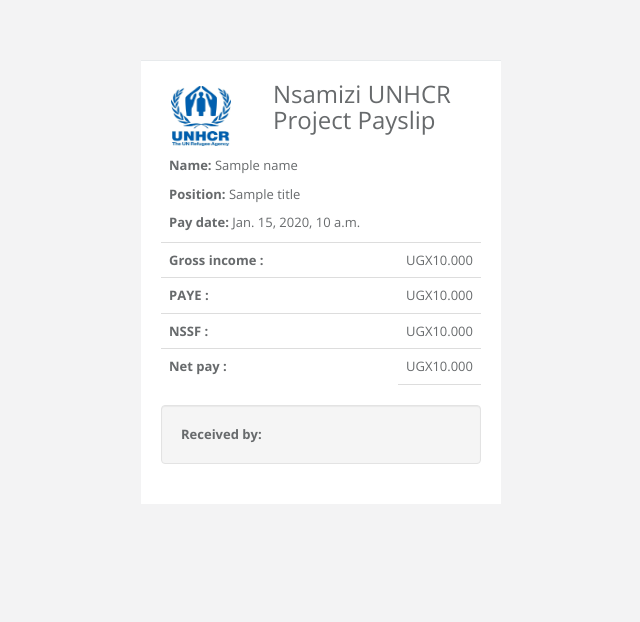
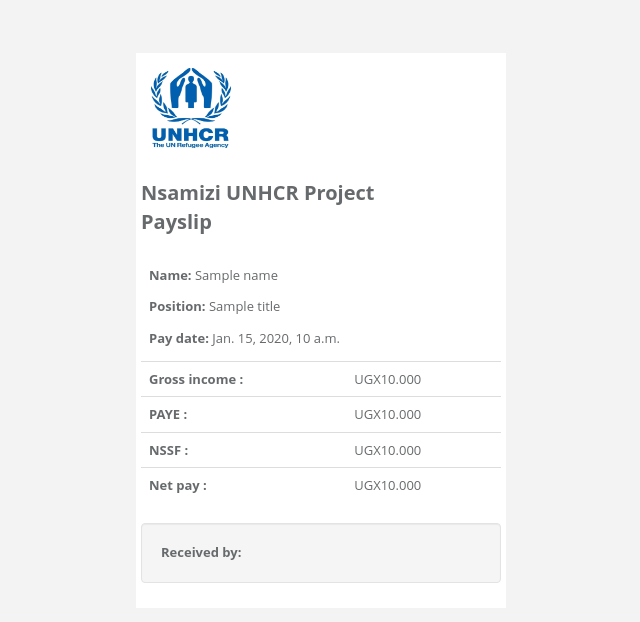
Before and after one commit to jamiemayombwe/payroll, a Django app: template payapp/templates/payslip.html in a window 1280 px wide. Shown: the top 622 px of the page, without its empty margins (319-959 px from the left). Run offline with Django 3.2, Linux system fonts and the light colour scheme; the template is opened without the code that fills it: most values are stand-ins (such as "Sample title", 1, 10 or a date in 2020); some libraries are stand-ins or nearby versions.

Commit message:
Renders payslip pdf

```diff
--- a/payapp/templates/payslip.html
+++ b/payapp/templates/payslip.html
@@ -1,20 +1,19 @@
-{% load static %}
 {% load humanize %}
 
 <!DOCTYPE html>
 <html lang="en">
 <head>
-    <meta charset="UTF-8">
     <title>Payslip</title>
-     <link href="{% static 'css/bootstrap.css' %}" rel="stylesheet">
-    <link href="{% static 'css/style.css' %}" rel="stylesheet">
+
     <style type="text/css">
+
         body {
             font-family: "open sans", "Helvetica Neue", Helvetica, Arial, sans-serif;
-            background-color: #2f4050;
             font-size: 13px;
             color: #676a6c;
             overflow-x: hidden;
+            box-sizing: border-box;
+            line-height: 1.42857143;
         }
 
         .gray-bg {
@@ -28,32 +27,6 @@
             padding: 40px 0 40px 0;
         }
 
-        .ibox-content {
-            background-color: #ffffff;
-            color: inherit;
-            padding: 15px 20px 20px 20px;
-            border-color: #e7eaec;
-            border-image: none;
-            border-style: solid solid none;
-            border-width: 1px 0;
-            clear: both;
-        }
-
-        .row {
-            margin-right: -15px;
-            margin-left: -15px;
-        }
-        .col-sm-8 {
-            width: 66.66666667%;
-        }
-
-        .col-sm-8,  .col-sm-12 {
-            float: left;
-        }
-        h2 {
-            font-size: 24px;
-        }
-
         .col-md-3{
             width: 32%;
         }
@@ -64,8 +37,53 @@
             padding: 10px;
         }
 
+        h2 {
+            font-size: 20px;
+        }
+
+        .ibox-content {
+            background-color: #ffffff;
+            color: inherit;
+            padding: 5px;
+            border-color: #e7eaec;
+        }
+
+        .row {
+            margin-right: -15px;
+            margin-left: -15px;
+        }
+
+        .col-lg-12, .col-sm-12, .col-sm-8, .col-md-3 {
+            position: relative;
+            min-height: 1px;
+            padding-right: 15px;
+            padding-left: 15px;
+        }
+
+        .wrapper-content {
+            padding: 5px;
+        }
+
+        .col-sm-8 {
+            width: 66.66666667%;
+        }
+
+        .col-sm-8,  .col-sm-12 {
+            float: left;
+        }
+
         .payslip-info{
             margin-left: -7px;
+        }
+
+        p {
+            margin: 0 0 10px;
+            box-sizing: border-box;
+            display: block;
+            -webkit-margin-before: 1em;
+            -webkit-margin-after: 1em;
+            -webkit-margin-start: 0;
+            -webkit-margin-end: 0;
         }
 
         .table {
@@ -80,18 +98,21 @@
             border-collapse: collapse;
             display: table;
             border-color: grey;
+            box-sizing: border-box;
         }
 
         tbody {
             display: table-row-group;
             vertical-align: middle;
             border-color: inherit;
+            box-sizing: border-box;
         }
 
         tr {
             display: table-row;
             vertical-align: inherit;
             border-color: inherit;
+            box-sizing: border-box;
         }
 
         .invoice-total > tbody > tr > td:first-child {
@@ -108,17 +129,16 @@
             padding: 8px;
             vertical-align: top;
         }
+
         .table > thead > tr > th, .table > tbody > tr > th, .table > tfoot > tr > th, .table > thead > tr > td, .table > tbody > tr > td, .table > tfoot > tr > td {
             padding: 8px;
             line-height: 1.42857143;
             vertical-align: top;
             border-top: 1px solid #ddd;
         }
+
         td, th {
             padding: 0;
-        }
-
-        td, th {
             display: table-cell;
             vertical-align: inherit;
         }
@@ -126,6 +146,7 @@
         .m-t {
             margin-top: 15px;
         }
+
         .well {
             min-height: 20px;
             padding: 19px;
@@ -143,8 +164,8 @@
     <div class="logo-container">
         <div class="row">
             <div class="col-lg-12">
-                <div class="wrapper wrapper-content animated fadeInRight">
-                    <div class="ibox-content p-xl">
+                <div class="wrapper-content">
+                    <div class="ibox-content">
                         <div class="row">
                             <div class="col-md-3">
                                 <img src="/static/images/unhcr_logo.jpg" class="payslip-logo" >
```
Also changed, not shown: payapp/views/employee_view.py (+5 -4 lines).
